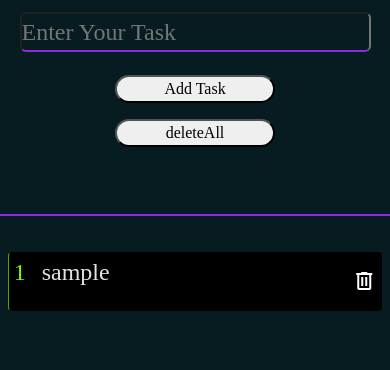
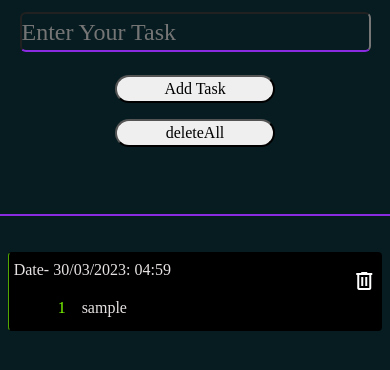
Before and after one commit to RaghunathJavare/to-do-list, a plain HTML site: page index.html in a window 390 px wide. Both pictures are taken after typing "Sample" into the empty fields and a click on the button "Add Task". Shown: the part 84-454 px from the top of the page. Drawn offline with nearby package versions, Linux system fonts and the light colour scheme.

Commit message:
add date and time in my list

```diff
--- a/scripts/script.js
+++ b/scripts/script.js
@@ -5,6 +5,16 @@ const btnAdd = document.querySelector(".btn__add");
 const taskContainer = document.querySelector(".add__task--container");
 const btnclose = document.querySelector(".btn__close");
 const btnDelete = document.querySelector(".btn__delete");
+
+// current date
+const now = new Date();
+const day = `${now.getDate()}`.padStart(2, 0);
+const month = `${now.getMonth()}`.padStart(2, 0);
+const hour = `${now.getHours()}`.padStart(2, 0);const min = `${now.getMinutes()}`.padStart(2, 0);
+const year = `${now.getFullYear()}`.padStart(2, 0);
+const currentDate = `${day}/${month}/${year}: ${hour}:${min}`;
+
+console.log(currentDate);
 
 let index = 1;
 const abstract = () => (index = 1);
@@ -18,6 +28,7 @@ const taskCreater = function () {
     const html = `
       <div class=" alert container-fluid lists mt-4">
      <div class="movements">
+     <p style="text-align:left;">Date- ${currentDate}</p>
                 <h4><span class="index" style="color:lawngreen">${index++}</span>${task}</h4>
             </div>
             <div class="btn__close">
--- a/styles/style.css
+++ b/styles/style.css
@@ -32,7 +32,7 @@ body {
   grid-area: 2 / 1 / span 1 / span 3;
   /* background-color: rgb(24, 34, 33); */
   background-color: rgba(37, 162, 187, 0.174);
-
+  overflow-y: scroll;
 }
 
 /* heading */
@@ -121,4 +121,8 @@ body {
   .btn__delete {
     margin: 2%;
   }
+
+  h4{
+    font-size: 1rem;
+  }
 }
```
